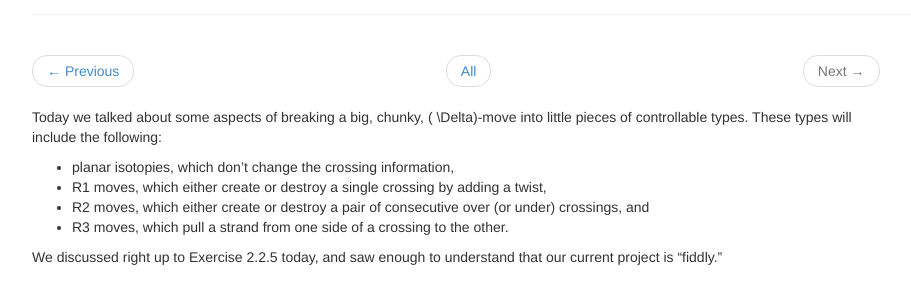
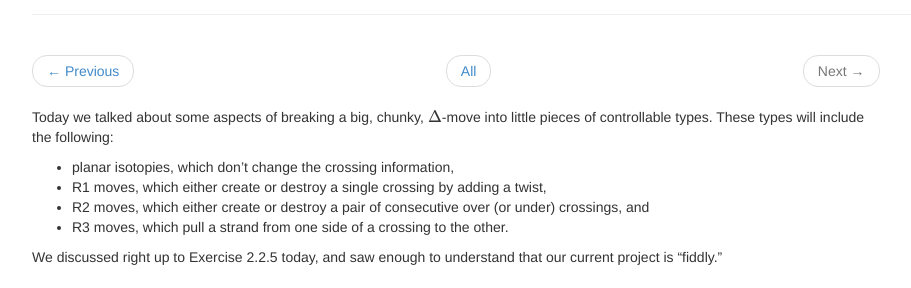
Before and after one commit to theronhitchman/knot-theory, a Jekyll site: the page built from _posts/2017-01-25-tiny-triangles.md, in a window 1280 px wide. Shown: the part 145-433 px from the top of the page, without its empty margins (38-949 px from the left). Built offline with Jekyll 4.4.1, drawn with Linux system fonts in a browser that asks for light colours; nearby versions of some CDN libraries; formulas are drawn with MathJax 3.

```diff
--- a/_posts/2017-01-25-tiny-triangles.md
+++ b/_posts/2017-01-25-tiny-triangles.md
@@ -5,7 +5,7 @@ date: 2017-01-25 11:30
 ---
 
 Today we talked about some aspects of breaking a big, chunky,
-<span>\( \Delta\)</span>-move into little pieces of controllable types. These
+<span>\\( \Delta \\)</span>-move into little pieces of controllable types. These
 types will include the following:
 
 * planar isotopies, which don't change the crossing information,
```
